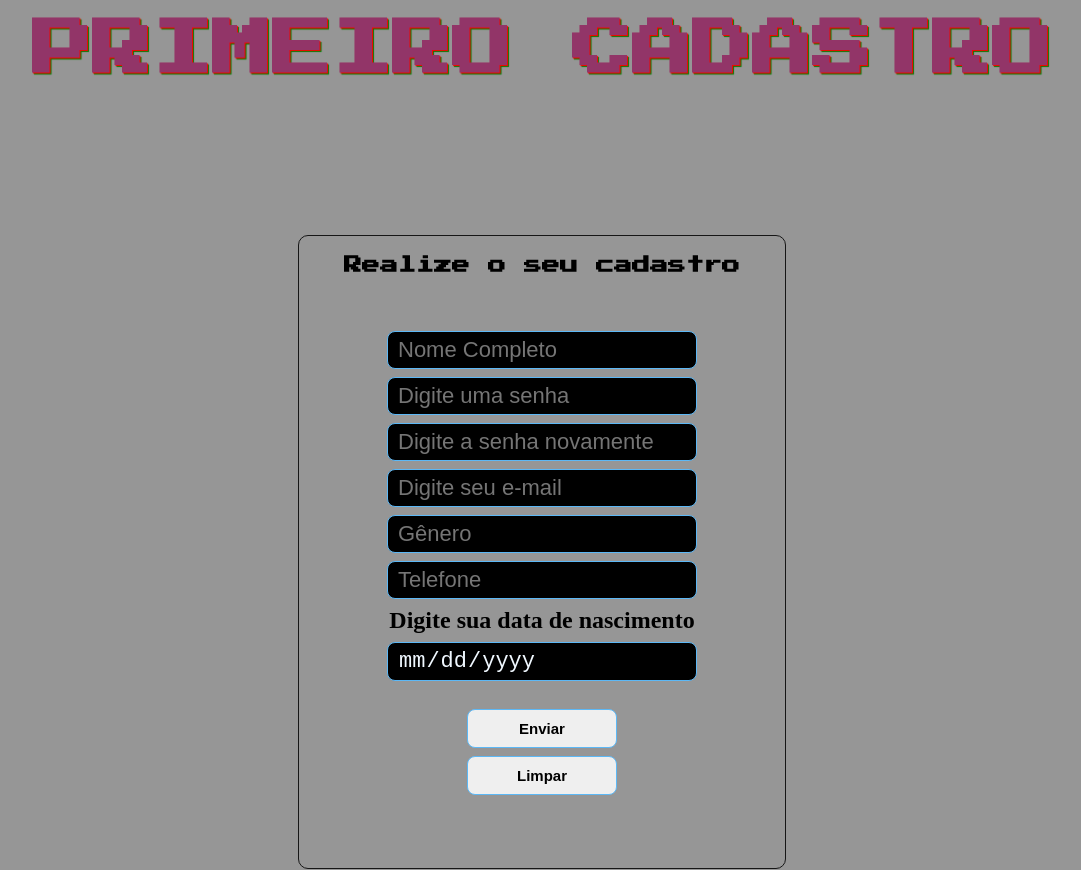
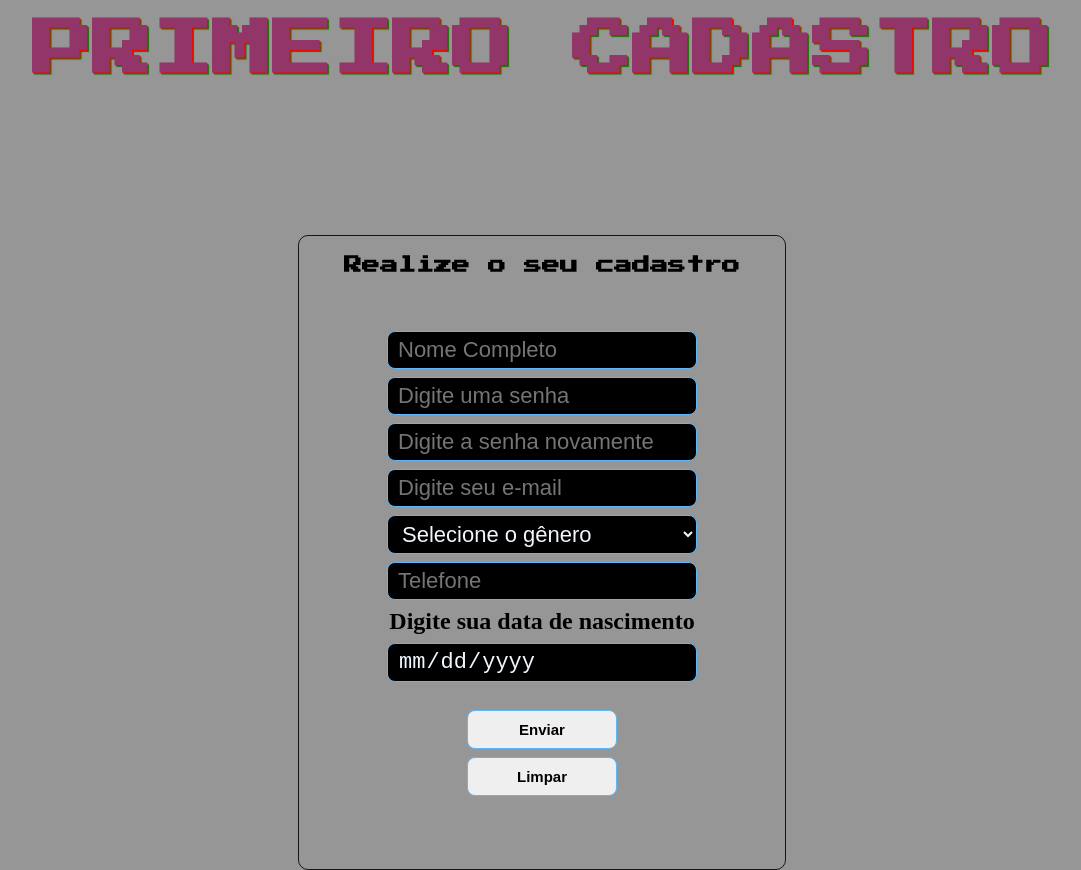
Before and after one commit to paulovarrone/primeiro-cadastro, a plain HTML site: page index.html in a window 1280 px wide. Shown: the whole page, without its empty margins (98-1179 px from the left). Drawn offline with Linux system fonts and the light colour scheme.

Commit message:
last commit

```diff
--- a/index.html
+++ b/index.html
@@ -26,13 +26,14 @@
 
                                             <input type="email" title="E-mail" placeholder="Digite seu e-mail">
 
-                                            <datalist id="Gênero">
+                                            <select id="Gênero" placeholder="Gênero">
+                                                <option>Selecione o gênero</option>
                                                 <option>Masculino</option>
                                                 <option>Feminino</option>
                                                 <option>Outros</option>
-                                            </datalist>
+                                            </select>
 
-                                            <input type="text" list="Gênero" title="Gênero" placeholder="Gênero">
+
                                             <input type="number" placeholder="Telefone" title="Telefone">
 
 
--- a/style.css
+++ b/style.css
@@ -70,6 +70,18 @@ div {
     font-size: 22px;
   }
 
+  select {
+    border: 1px solid #5cb8f6;
+    padding: 5px 10px;
+    /* margin: 1px 2px; */
+    border-radius: 8px;
+    background-color: rgb(0, 0, 0);
+    color: aliceblue;
+    font-size: 22px;
+  }
+
+
+
   .enviar {
     margin-top: 20px;
   }
```
